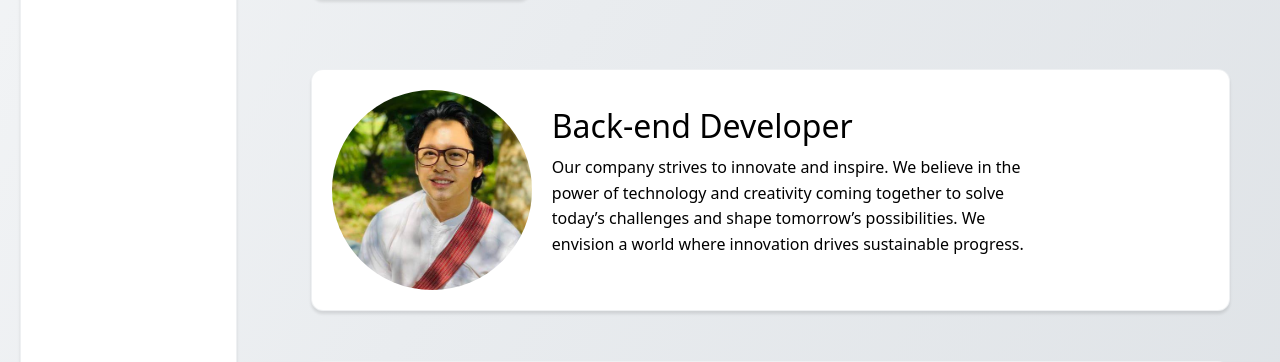
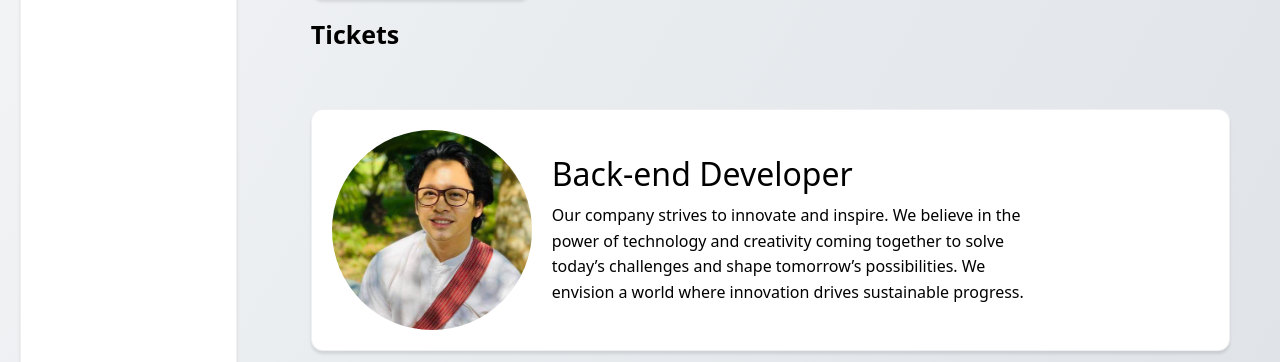
Before and after one commit to JulyHtwe/Cinema-Project-PHP-, a PHP site: page /Cinema1/ in a window 1280 px wide. Shown: the part 852-1214 px from the top of the page. Run offline with PHP 8.4, Linux system fonts and the light colour scheme; the template is opened without the code that fills it, so the values that code supplies are empty; data comes from the database, SQL or seed files in the repository; some libraries are stand-ins or nearby versions.

Commit message:
Update index.php

```diff
--- a/Cinema/Cinema/View/index.php
+++ b/Cinema/Cinema/View/index.php
@@ -26,7 +26,7 @@ if (isset($_POST['submit'])) {
     <link rel="stylesheet" href="../CSS/header.css">
     <style>
         body {
-             background: linear-gradient(120deg, #f8f9fa, #e9ecef, #dee2e6);
+            background: linear-gradient(120deg, #f8f9fa, #e9ecef, #dee2e6);
             overflow-x: hidden;
 
         }
@@ -57,6 +57,7 @@ if (isset($_POST['submit'])) {
         .content .logo img {
             width: 130px;
             height: 130px;
+            margin: auto;
         }
 
         .content:last-child {
@@ -169,11 +170,12 @@ if (isset($_POST['submit'])) {
 
         }
 
-        #tit {
+        .tit {
             /* padding-left: 5%; */
             font-size: 25px;
             font-weight: bold;
             color: black;
+            margin-bottom: 10px;
         }
 
         .flex_use {
@@ -202,7 +204,66 @@ if (isset($_POST['submit'])) {
             box-shadow: 0 3px 3px rgba(0, 0, 0, 0.1);
         }
 
-        /* about */
+        .ticket {
+            width: 100%;
+            overflow-x: scroll;
+            overflow-y: hidden;
+            margin-left: 50px;
+        }
+
+        .ticket_content {
+            display: flex;
+            flex-direction: row;
+            justify-content: left;
+            align-items: flex-start;
+            gap: 3rem;
+
+            width: 100vw;
+        }
+
+        .ticket_content .ticket_item {
+            background: white;
+            border: 1px solid rgba(222, 226, 230, 0.5);
+            border-radius: 12px;
+            box-shadow: 0 3px 3px rgba(0, 0, 0, 0.1);
+            backdrop-filter: blur(10px);
+            width: 50vh;
+            margin-bottom: 20px;
+            padding: 50px 15px;
+            /* Width of each ticket item */
+        }
+
+        .ticket_content .ticket_item .ticket_header1 h4 span {
+            display: inline-block;
+            width: 60px;
+        }
+
+        .ticket_content .ticket_item .ticket_header2 {
+            text-align: right;
+
+        }
+
+        .ticket_content .ticket_item .ticket_header2 h5 span {
+            display: inline-block;
+            width: 100px;
+            text-align: left;
+
+        }
+
+        .ticket_content .ticket_item .ticket_footer {
+            display: flex;
+            justify-content: space-between;
+            align-items: center;
+        }
+        .ticket_content .ticket_item table tr td:nth-child(2),
+        .ticket_content .ticket_item table tr td:nth-child(3),
+        .ticket_content .ticket_item table tr th:nth-child(2),
+        .ticket_content .ticket_item table tr th:nth-child(3)
+        {
+            text-align: right;
+        }
+
+
         .about {
             display: flex;
             flex-direction: column;
@@ -272,10 +333,9 @@ if (isset($_POST['submit'])) {
             font-size: 20px;
             text-decoration: none;
             font-weight: bold;
-
-
         }
     </style>
+    <script src="https://cdn.tailwindcss.com"></script>
 </head>
 
 <body>
@@ -290,9 +350,13 @@ if (isset($_POST['submit'])) {
                     <a href="#home">
                         <li class="active"><i class='bx bxs-home'></i>Home</li>
                     </a>
+                    <a href="#ticket">
+                        <li><i class='bx bx-credit-card-alt'></i>Ticket</li>
+                    </a>
                     <a href="#about">
                         <li><i class='bx bx-group'></i>About</li>
                     </a>
+
                 </ul>
             </header>
         </div>
@@ -374,7 +438,7 @@ if (isset($_POST['submit'])) {
 
                     <div class="second_div" style="width:100%;">
                         <div class="weekly_movie">
-                            <h2 id="tit">တစ်ပတ်အတွင်းပြသမည့် ဇာတ်ကားများ</h2>
+                            <h2 class="tit">တစ်ပတ်အတွင်းပြသမည့် ဇာတ်ကားများ</h2>
                             <div class="flex_use" style="overflow-x:auto;">
                                 <?php
                                 //Weekly Movie (date and time)
@@ -424,7 +488,7 @@ if (isset($_POST['submit'])) {
                         </div>
 
                         <div class="hot_movie">
-                            <h2 id="tit">လူကြိုက်များသည့် ဇာတ်ကားများ</h2>
+                            <h2 class="tit">လူကြိုက်များသည့် ဇာတ်ကားများ</h2>
                             <div class="flex_use">
                                 <?php
                                 $sql = mysqli_query($connection, "
@@ -457,8 +521,58 @@ if (isset($_POST['submit'])) {
                 </div>
             </section>
 
+
+            <section id="ticket" class="ticket">
+                <h2 class="tit">Tickets</h2>
+                <div class="ticket_content" id="ticket_content">
+
+                    <div class="image_holder_content" style="display:none;">
+                        <div role="status" class="space-y-8 animate-pulse md:space-y-0 md:space-x-8 rtl:space-x-reverse md:flex md:items-center">
+                            <div class="flex items-center justify-center w-full h-48 bg-gray-300 rounded sm:w-96 dark:bg-gray-700">
+                                <svg class="w-10 h-10 text-gray-200 dark:text-gray-600" aria-hidden="true" xmlns="http://www.w3.org/2000/svg" fill="currentColor" viewBox="0 0 20 18">
+                                    <path d="M18 0H2a2 2 0 0 0-2 2v14a2 2 0 0 0 2 2h16a2 2 0 0 0 2-2V2a2 2 0 0 0-2-2Zm-5.5 4a1.5 1.5 0 1 1 0 3 1.5 1.5 0 0 1 0-3Zm4.376 10.481A1 1 0 0 1 16 15H4a1 1 0 0 1-.895-1.447l3.5-7A1 1 0 0 1 7.468 6a.965.965 0 0 1 .9.5l2.775 4.757 1.546-1.887a1 1 0 0 1 1.618.1l2.541 4a1 1 0 0 1 .028 1.011Z" />
+                                </svg>
+                            </div>
+                        </div>
+                    </div>
+
+
+            </section>
+            <script>
+                fetch_ticket();
+
+                function getDeviceId() {
+                    let deviceId = localStorage.getItem('device_id');
+                    if (!deviceId) {
+                        deviceId = 'device-' + Math.random().toString(36).substr(2, 16);
+                        localStorage.setItem('device_id', deviceId);
+
+                    }
+                    return deviceId;
+                }
+
+                function fetch_ticket() {
+                    var uID = getDeviceId();
+                    // Make sure the values are valid before making the request
+                    if (uID) {
+                        var xhr = new XMLHttpRequest();
+                        xhr.open("POST", "get_ticket.php", true);
+                        xhr.setRequestHeader("Content-type", "application/x-www-form-urlencoded");
+
+                        // When the request completes, update the second select box
+                        xhr.onload = function() {
+                            if (this.status == 200) {
+                                document.getElementById("ticket_content").innerHTML = this.responseText;
+                            }
+                        };
+
+                        // Send the request with the selected values
+                        xhr.send("uID=" + uID);
+                    }
+                }
+            </script>
             <section class="about" id="about" style="padding-left: 50px;">
-                <!-- Section 1 -->
+
                 <div class="about-section">
                     <img src="../Photo/daung.jfif" alt="Team member 1" class="about-image">
                     <div class="about-content">
```
